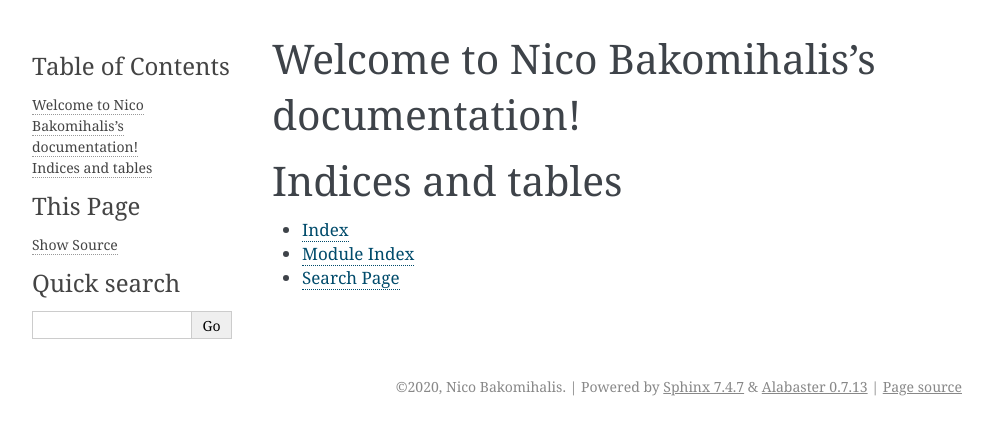
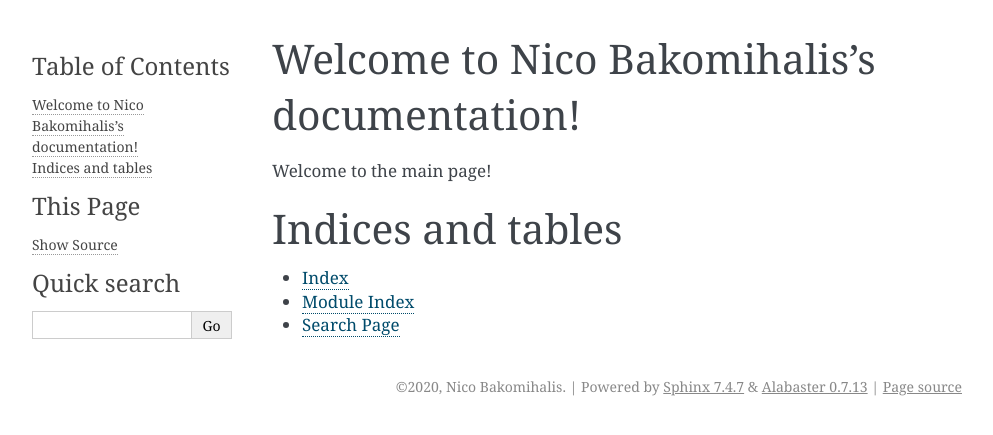
Before and after one commit to nicobako/pythonic-misadventures, a Sphinx documentation site: the page built from doc/source/index.rst, in a window 1280 px wide. Shown: the top 435 px of the page, without its empty margins (148-1141 px from the left). Built offline with Sphinx 7.4.7, drawn with Linux system fonts in a browser that asks for light colours.

Commit message:
added some content

```diff
--- a/doc/source/index.rst
+++ b/doc/source/index.rst
@@ -5,6 +5,8 @@
 
 Welcome to Nico Bakomihalis's documentation!
 ============================================
+
+Welcome to the main page!
 
 .. toctree::
    :maxdepth: 2
```
